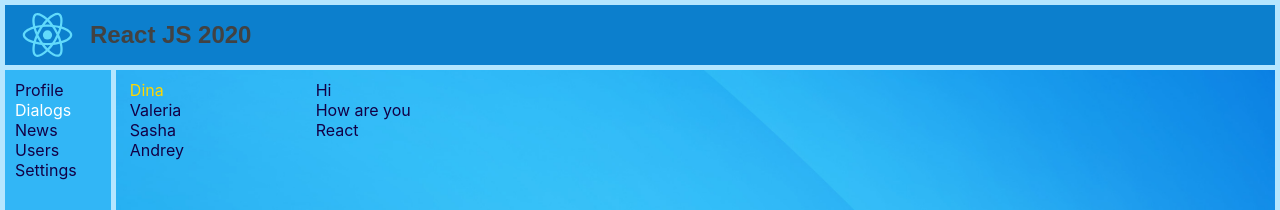
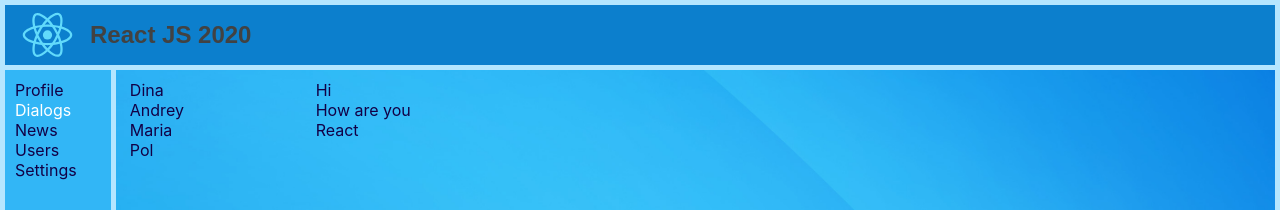
Before and after one commit to GriGoryanSyStem/ReactJS-Repeat, a React (Create React App) app in the folder reactapp/: page /dialogs in a window 1280 px wide. Shown: the top 210 px of the page. Built offline with nearby package versions, Linux system fonts and the light colour scheme.

Commit message:
22. Css two Classes, NavLink activeClassName

```diff
--- a/reactapp/src/components/Dialogs/Dialogs.jsx
+++ b/reactapp/src/components/Dialogs/Dialogs.jsx
@@ -1,20 +1,32 @@
 import React from "react";
 import c from "./Dialogs.module.css"
+import {NavLink} from "react-router-dom";
 
-const Dialogs = () =>{
+const Dialogs = () => {
     return (
         <div className={c.dialogs}>
+
             <div className={c.dialogsItem}>
-                <div className={`${c.dialog} ${c.active}`}>Dina</div>
-                <div className={c.dialog}>Valeria</div>
-                <div className={c.dialog}>Sasha</div>
-                <div className={c.dialog}>Andrey</div>
+                <div className={c.dialog}>
+                    <NavLink to="/dialogs/1" activeClassName={c.selected}>Dina</NavLink>
+                </div>
+                <div className={c.dialog}>
+                    <NavLink to="/dialogs/2" activeClassName={c.selected}>Andrey</NavLink>
+                </div>
+                <div className={c.dialog}>
+                    <NavLink to="/dialogs/3" activeClassName={c.selected}>Maria</NavLink>
+                </div>
+                <div className={c.dialog}>
+                    <NavLink to="/dialogs/4" activeClassName={c.selected}>Pol</NavLink>
+                </div>
             </div>
-           <div className={c.massagesItem}>
-               <div className={c.massage}>Hi</div>
-               <div className={c.massage}>How are you</div>
-               <div className={c.massage}>React</div>
-           </div>
+
+            <div className={c.massagesItem}>
+                <div className={c.massage}>Hi</div>
+                <div className={c.massage}>How are you</div>
+                <div className={c.massage}>React</div>
+            </div>
+
         </div>
     )
 };
--- a/reactapp/src/components/Dialogs/Dialogs.module.css
+++ b/reactapp/src/components/Dialogs/Dialogs.module.css
@@ -16,8 +16,15 @@ padding-left: 2px;
 .dialog{
     padding-left: 2px;
 }
-.dialogsItem .active{
+.dialog a{
+    text-decoration: none;
+    color: #120046;
+}
+.dialog .selected{
     color: gold;
+}
+.active{
+   background: #0c7fcd;
 }
 .massage{
 
```
